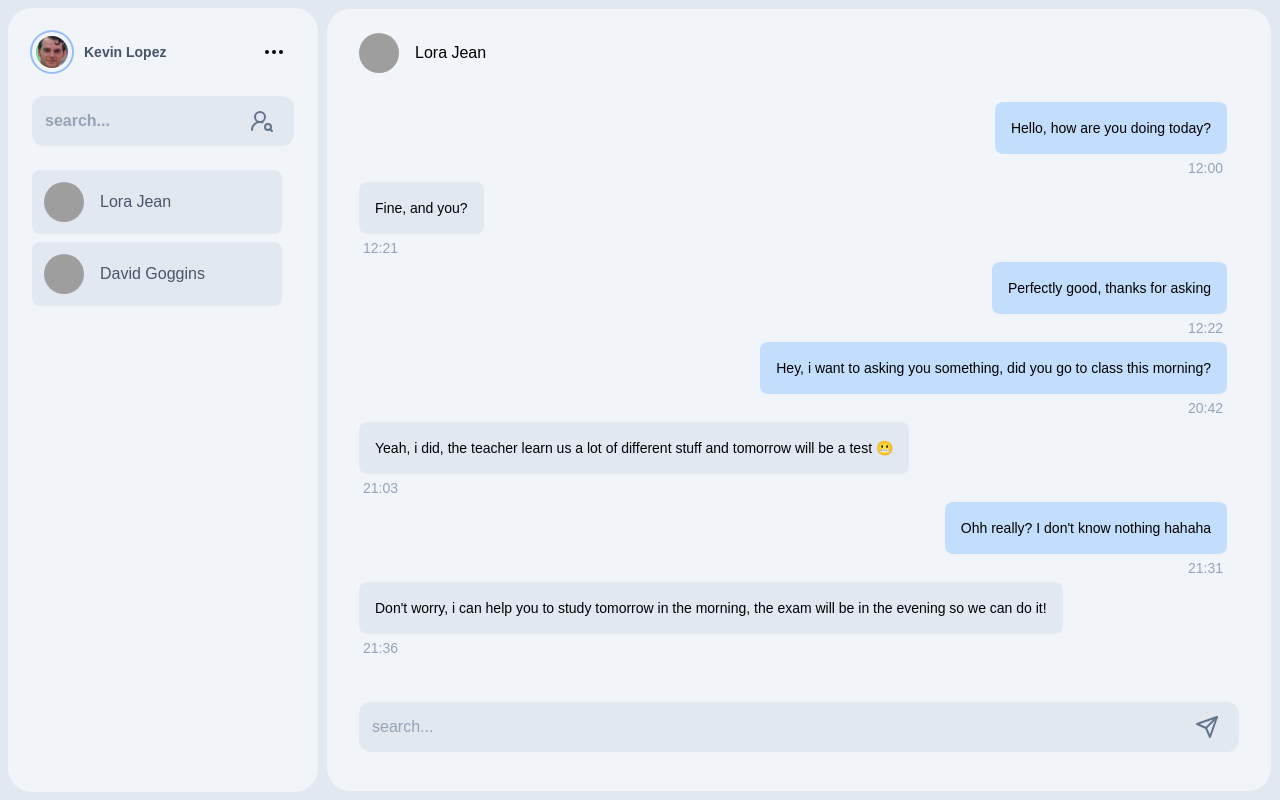
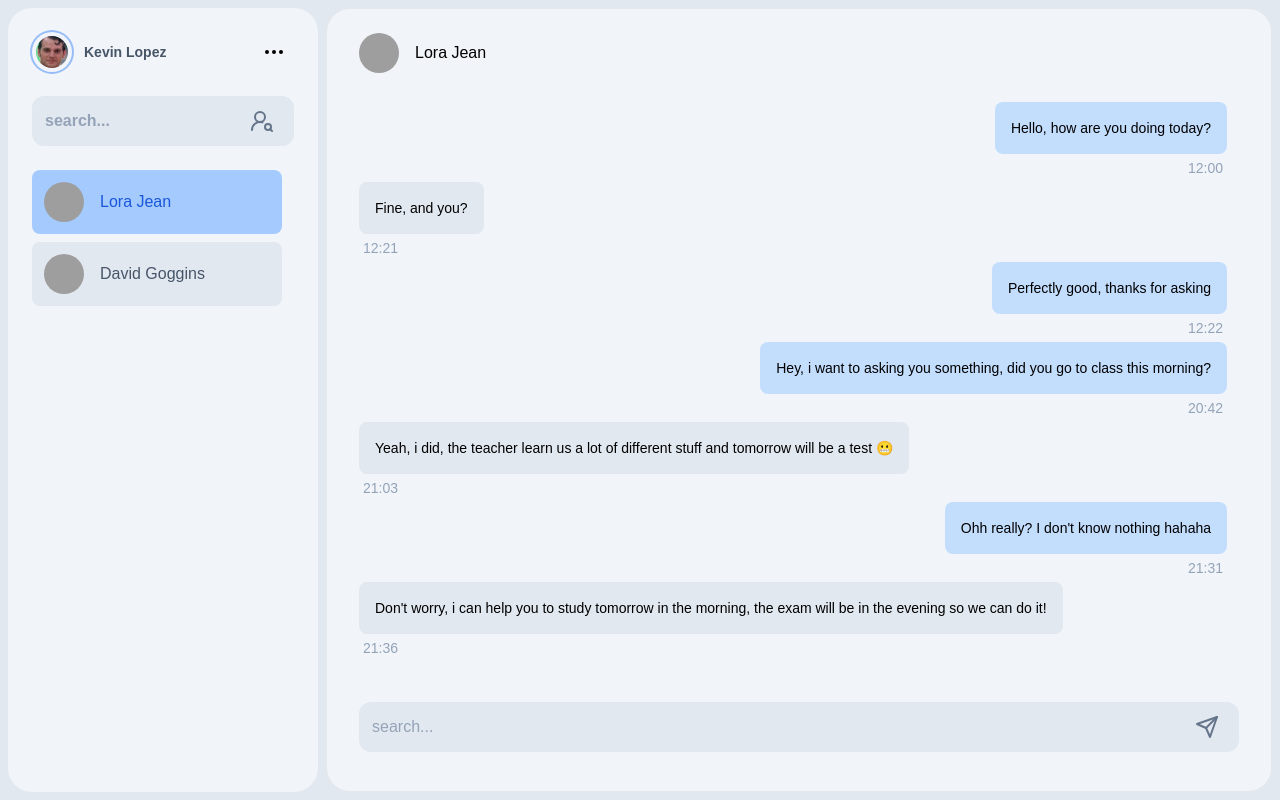
Before and after one commit to coofcoding/online-chat, a React (Vite) app: page / in a window 1280 px wide. Built offline with nearby package versions, Linux system fonts and the light colour scheme; grey boxes are pictures that could not be loaded.

Commit message:
chat selected effect added

```diff
--- a/src/home/components/Contact.jsx
+++ b/src/home/components/Contact.jsx
@@ -1,11 +1,11 @@
 import { Avatar } from "flowbite-react";
 import { PropTypes } from "prop-types";
 
-export const Contact = ({ photo, name }) => {
+export const Contact = ({ photo, name, isActive }) => {
   return (
-    <Avatar img={ photo } rounded className="flex items-center justify-start bg-slate-200 p-3 rounded-lg mr-3 hover:bg-slate-300 duration-200 transition-all cursor-pointer">
+    <Avatar img={ photo } rounded className={ `flex items-center justify-start p-3 rounded-lg mr-3 duration-200 transition-all cursor-pointer ${ isActive ? "bg-blue-300 hover:bg-blue-400 text-blue-700" :"bg-slate-200 hover:bg-slate-300 text-slate-600" }` }>
       <div className="space-y-1 font-medium dark:text-white">
-        <div className="text-slate-600">{ name }</div>
+        <div>{ name }</div>
       </div>
     </Avatar>
   )
@@ -13,5 +13,6 @@ export const Contact = ({ photo, name }) => {
 
 Contact.propTypes = {
     photo: PropTypes.string.isRequired,
-    name: PropTypes.string.isRequired
+    name: PropTypes.string.isRequired,
+    isActive: PropTypes.bool,
 }
--- a/src/home/components/Friends.jsx
+++ b/src/home/components/Friends.jsx
@@ -6,6 +6,7 @@ export const Friends = () => {
       <Contact
         name="Lora Jean"
         photo="https://img.fixthephoto.com/blog/images/gallery/news_preview_mob_image__preview_11368.png"
+        isActive="true"
       />
       <Contact
         name="David Goggins"
```
